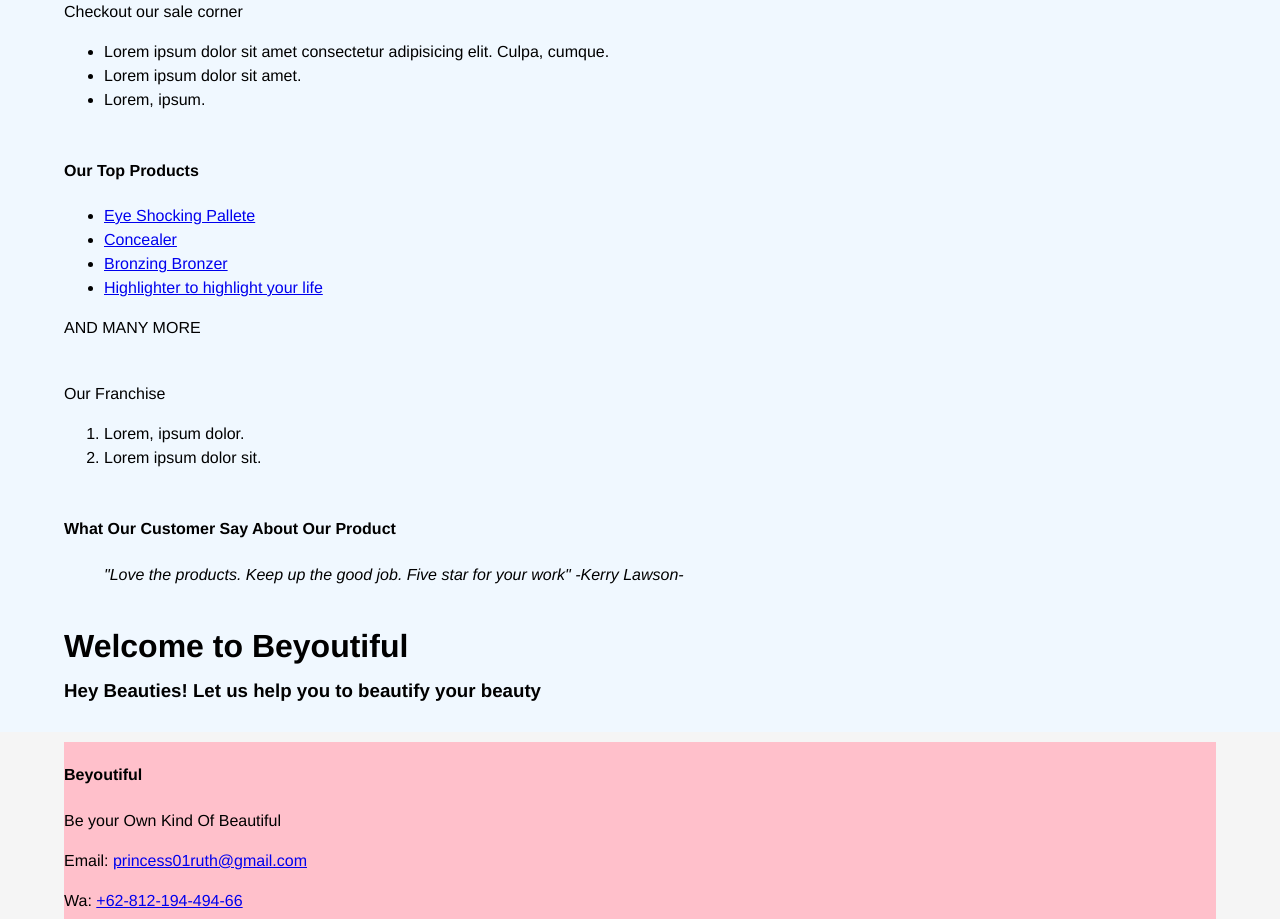
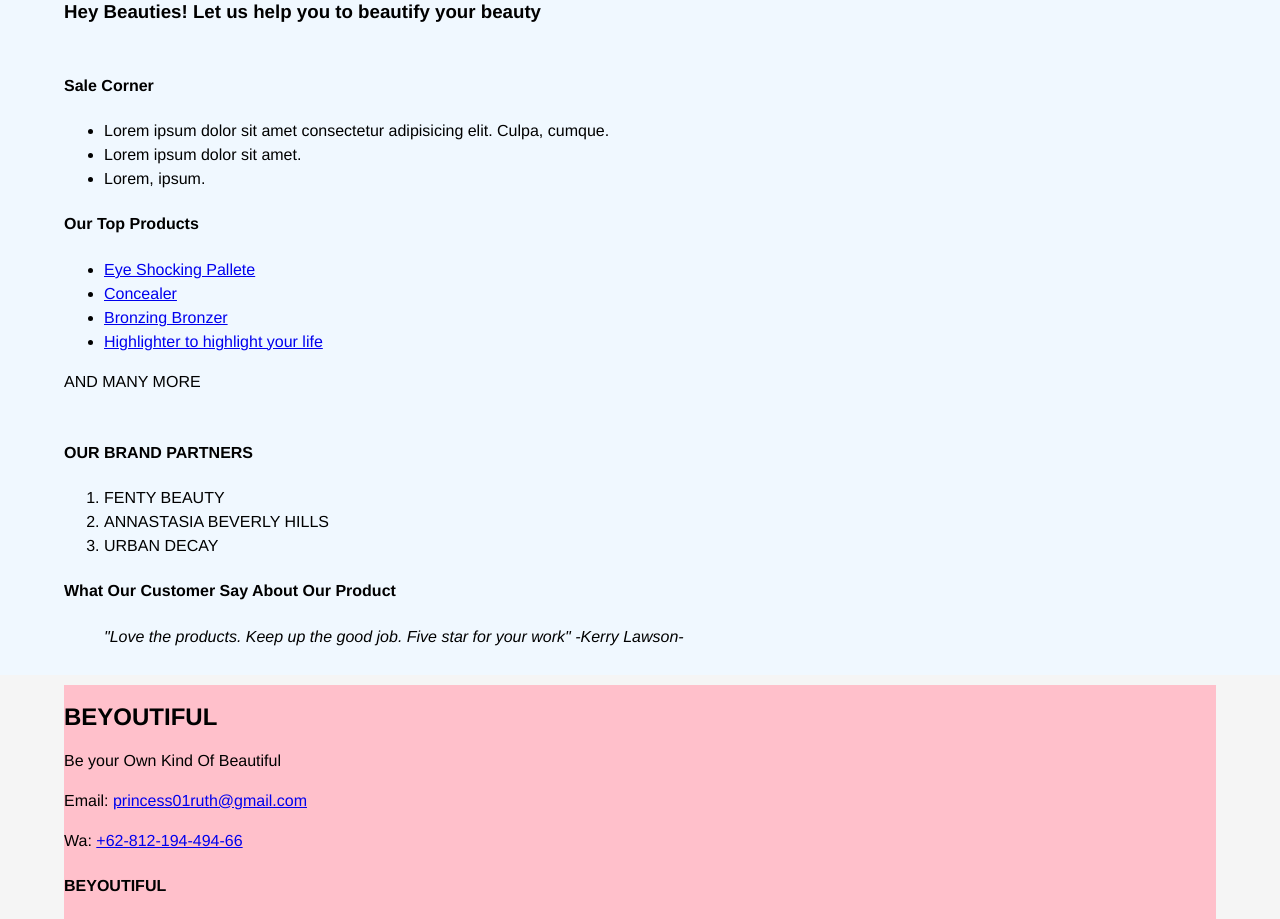
Before and after one commit to princessruth/beyoutiful.github.io, a plain HTML site: page index.html in a window 1280 px wide. Shown: the part 321-1240 px from the top of the page. Drawn offline with Linux system fonts and the light colour scheme; files that its build step writes are made by us from their sources; files whose address does not match are found by name.

Commit message:
Add files via upload

```diff
--- a/index.html
+++ b/index.html
@@ -22,20 +22,18 @@
     <body>
 
         <!-- Start Logo -->
-        <div class="container bg-red logo">
+        <div class="container logo">
             <a href="index.html" title="logo-beyoutiful" >
-                <img src="asssets/beautiful2.jpg" alt="Logo Beyoutiful" width="100">
+                <img src="asssets/beautiful2.jpg" alt="Logo Beyoutiful" width="300">
             </a>
         </div>
         <!-- End Logo -->
 
-
-
         <!-- Start Menu Primer -->
-        <div class="container bg-red">
+        <div class="container menu-primer">
             <ul>
                 <li>
-                    <a href="index.html" title="Home">
+                    <a href="index.html" title="Home" class="active">
                             Home
                     </a>
                 </li>
@@ -79,21 +77,40 @@
         <!-- End Menu Primer -->
 
 
-        <!-- Start Sale -->
+
+        <!-- Start Jumbotron -->
+        <div class="container jumbotron">
+            <h1>Welcome to Beyoutiful</h1>
+            <h3>Hey Beauties! Let us help you to beautify your beauty</h3>
+        </div>
+        <!-- End Jumbotron -->
+
+
+        <!-- Start Sale & Product Recommendation -->
         <div class="container">
-            <h4>SALE CORNER</h4>
-            <p> Checkout our sale corner</p>
+            <!-- START SALE -->
+            <div class="main-home-one">
+                <div class="box-heading">
+                    <h4>Sale Corner</h4>
+                </div>
+                <!-- HARUS DIKASIH FRANCHISE BRAND. KYKNYA GANTI SELLING -->
+                <div class="box-isi">
                     <ul>
                         <li>Lorem ipsum dolor sit amet consectetur adipisicing elit. Culpa, cumque.</li>
                         <li>Lorem ipsum dolor sit amet.</li>
                         <li>Lorem, ipsum.</li>
                     </ul>
                 </div>
-        <!-- End Sale -->
+            </div>
+            <!-- END SALE -->
 
-        <!-- Start Product Recommendation -->
-        <div class="container">
+
+            <div class="main-home-two">
+                <!-- Start TOP PRODUCTS  -->
+                <div class="box-heading">
                     <h4>Our Top Products</h4>
+                </div>
+                <div class="box-isi">
                     <ul>
                         <li>
                             <a href="product.html" title="Eyeshadow pallete">
@@ -121,22 +138,36 @@
                     </ul>
                     <p>AND MANY MORE</p>
                 </div>
-        <!-- End Product Recommendation -->
+            </div>
+            <!-- END TOP PRODUCTS-->
+        </div>
+        <!-- END SALE AND TOP PRODUCTS -->
 
-        <!-- Start What's New -->
+
+        <!-- Start Brand Partners & Review-->
          <div class="container">
-            <p>Our Franchise</p>
+            <!-- Start Brand Partners -->
+            <div class="main-home-one">
+                <div class="box-heading">
+                    <h4>OUR BRAND PARTNERS</h4>
+                </div>
                 <!-- HARUS DIKASIH FRANCHISE BRAND. KYKNYA GANTI SELLING -->
+                <div class="box-isi">
                     <ol>
-                <li>Lorem, ipsum dolor.</li>
-                <li>Lorem ipsum dolor sit.</li>
+                        <li>FENTY BEAUTY</li>
+                        <li>ANNASTASIA BEVERLY HILLS</li>
+                        <li>URBAN DECAY</li>
                     </ol>
                 </div>
-        <!-- End What's New -->
+            </div>
+                <!-- End Brand Partners -->
 
             <!-- Start REVIEW -->
-        <div class="container">
+            <div class="main-home-two">
+                <div class="box-heading">
                     <h4>What Our Customer Say About Our Product</h4>
+                </div>
+                <div class="box-isi">
                     <blockquote>
                         <p>
                             <em>"Love the products. Keep up the good job. Five star for your work"</em>
@@ -144,19 +175,15 @@
                         </p>
                     </blockquote>
                 </div>
+            </div>
             <!-- END REVIEW -->
-
-        <!-- Start Jumbotron -->
-        <div class="container">
-            <h1>Welcome to Beyoutiful</h1>
-            <h3>Hey Beauties! Let us help you to beautify your beauty</h3>
         </div>
-        <!-- End Jumbotron -->
+        <!-- End Brand Partners and Review -->
 
         <!-- Start Menu Sekunder -->
-        <div class="container-full">
+        <div class="container-full bg-blue">
             <div class="container bg-red">
-                <h4>Beyoutiful</h4>
+                <h2>BEYOUTIFUL</h2>
                 <p>Be your Own Kind Of Beautiful</p>
                 <p>Email: <a href="mailto:princess01ruth@gmail.com" title="princess01ruth@gmail.com">princess01ruth@gmail.com</a></p>
                 <p>Wa: <a href="tel:+62-812-1944-9466" title="081219449466">+62-812-194-494-66</a></p>
```
Lines whose indentation alone changed are shown as unchanged.
